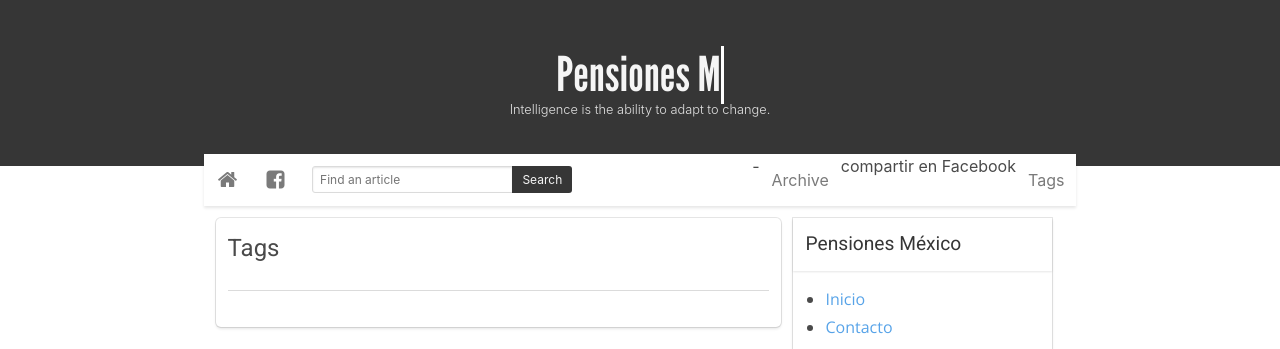
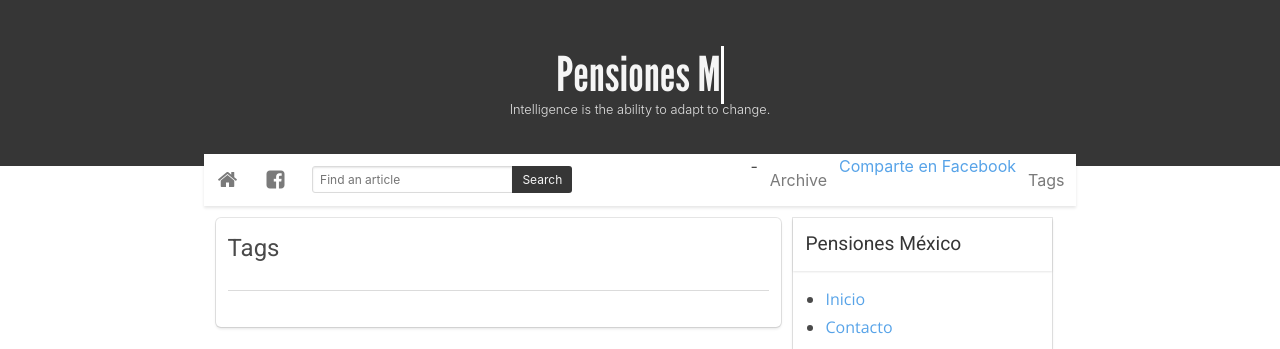
Before and after one commit to PensionesMexico/PensionesMexico.github.io, a Jekyll site: the page built from tags.html, in a window 1280 px wide. Shown: the top 349 px of the page. Built offline with Jekyll 4.4.1, drawn with Linux system fonts in a browser that asks for light colours.

Commit message:
Update default.html

```diff
--- a/_layouts/default.html
+++ b/_layouts/default.html
@@ -55,7 +55,7 @@
       </div>
       <div class="nav-right nav-menu" id='nav-menu'>
 -       <a href="/archive" class="nav-item">Archive</a>
-        <div class="td-social-but-text"> compartir en Facebook</div>
+        <a href="https://www.facebook.com/sharer.php?u=pensionesmexico.github.io">Comparte en Facebook</a>
         <a href="/tags" class="nav-item">Tags</a>
       </div>
 
```
